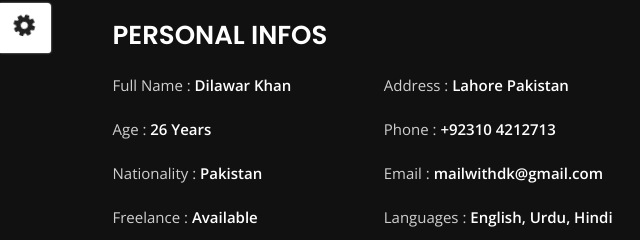
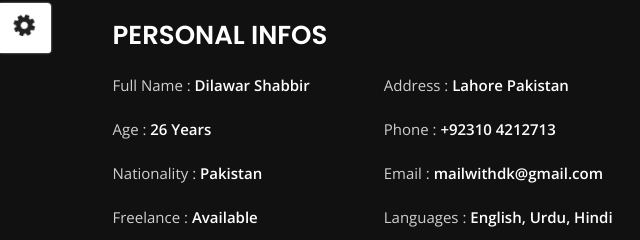
Before and after one commit to dkinstitutes/my-portfolio, a plain HTML site: page about.html in a window 1280 px wide. Shown: the part 207-447 px from the top of the page, 0-640 px from the left. Drawn offline with nearby package versions, Linux system fonts and the light colour scheme.

Commit message:
Update about.html

```diff
--- a/about.html
+++ b/about.html
@@ -150,7 +150,7 @@
                     </div>
                     <div class="col-6">
                         <ul class="about-list list-unstyled open-sans-font">
-                            <li> <span class="title">Full Name :</span> <span class="value d-block d-sm-inline-block d-lg-block d-xl-inline-block">Dilawar Khan</span> </li>
+                            <li> <span class="title">Full Name :</span> <span class="value d-block d-sm-inline-block d-lg-block d-xl-inline-block">Dilawar Shabbir</span> </li>
 
                             <li> <span class="title">Age :</span> <span class="value d-block d-sm-inline-block d-lg-block d-xl-inline-block">26 Years</span> </li>
                             <li> <span class="title">Nationality :</span> <span class="value d-block d-sm-inline-block d-lg-block d-xl-inline-block">Pakistan</span> </li>
```
